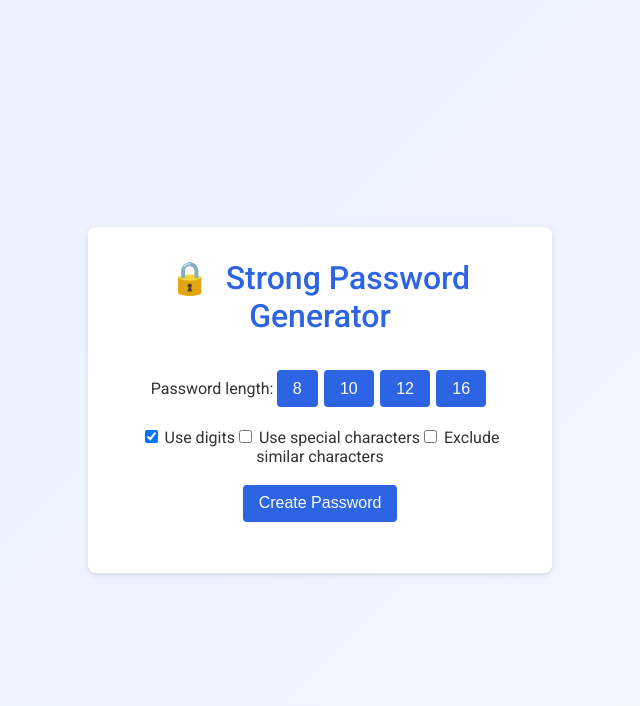
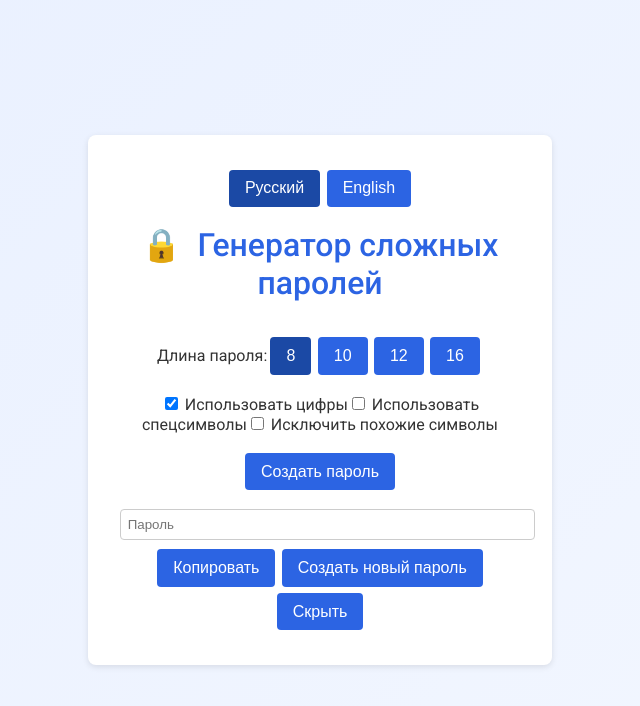
Before and after one commit to mescheryakov1/strongpassword, a website: page public/index.html in a window 1280 px wide. Shown: the whole page, without its empty margins (320-960 px from the left). Drawn offline with nearby package versions, Linux system fonts and the light colour scheme.

Commit message:
Add Russian localization and improve UI

```diff
--- a/public/app.js
+++ b/public/app.js
@@ -10,8 +10,46 @@ createApp({
       password: '',
       masked: false,
       countdown: 0,
-      timer: null
+      timer: null,
+      lang: 'ru',
+      translations: {
+        ru: {
+          title: 'Генератор сложных паролей',
+          length: 'Длина пароля:',
+          useDigits: 'Использовать цифры',
+          useSpecial: 'Использовать спецсимволы',
+          excludeSimilar: 'Исключить похожие символы',
+          create: 'Создать пароль',
+          createNew: 'Создать новый пароль',
+          copy: 'Копировать',
+          show: 'Показать',
+          hide: 'Скрыть',
+          visible: 'Виден ещё',
+          seconds: 'сек.',
+          placeholder: 'Пароль'
+        },
+        en: {
+          title: 'Strong Password Generator',
+          length: 'Password length:',
+          useDigits: 'Use digits',
+          useSpecial: 'Use special characters',
+          excludeSimilar: 'Exclude similar characters',
+          create: 'Create Password',
+          createNew: 'Create New Password',
+          copy: 'Copy',
+          show: 'Show',
+          hide: 'Hide',
+          visible: 'Visible for',
+          seconds: 'seconds',
+          placeholder: 'Password'
+        }
+      }
     };
+  },
+  computed: {
+    t() {
+      return this.translations[this.lang];
+    }
   },
   methods: {
     setLength(len) {
@@ -22,7 +60,7 @@ createApp({
       const similar = /[ilLIoO0]/g;
       let chars = letters + letters.toUpperCase();
       if (this.useDigits) chars += '0123456789';
-      if (this.useSpecial) chars += '!@#$%^&*()_+-=[]{}|;:,.<>?';
+      if (this.useSpecial) chars += '!@#$^&*()_+-=[]{}|<>?';
       if (this.excludeSimilar) chars = chars.replace(similar, '');
       let result = '';
       for (let i = 0; i < this.length; i++) {
--- a/public/index.html
+++ b/public/index.html
@@ -1,36 +1,40 @@
 <!DOCTYPE html>
-<html lang="en">
+<html lang="ru">
 <head>
   <meta charset="UTF-8">
-  <title>Strong Password Generator</title>
+  <title>Генератор сложных паролей</title>
   <link rel="stylesheet" href="styles.css">
   <link href="https://fonts.googleapis.com/css2?family=Roboto:wght@400;500;700&display=swap" rel="stylesheet">
   <script src="https://cdn.jsdelivr.net/npm/vue@3/dist/vue.global.prod.js"></script>
 </head>
 <body>
   <div id="app" class="container">
-    <h1><span class="lock">🔒</span> Strong Password Generator</h1>
+    <div class="locale">
+      <button @click="lang='ru'" :class="{active: lang==='ru'}">Русский</button>
+      <button @click="lang='en'" :class="{active: lang==='en'}">English</button>
+    </div>
+    <h1><span class="lock">🔒</span> {{ t.title }}</h1>
     <div class="length">
-      <label>Password length:</label>
-      <button @click="setLength(8)">8</button>
-      <button @click="setLength(10)">10</button>
-      <button @click="setLength(12)">12</button>
-      <button @click="setLength(16)">16</button>
+      <label>{{ t.length }}</label>
+      <button @click="setLength(8)" :class="{active: length===8}">8</button>
+      <button @click="setLength(10)" :class="{active: length===10}">10</button>
+      <button @click="setLength(12)" :class="{active: length===12}">12</button>
+      <button @click="setLength(16)" :class="{active: length===16}">16</button>
     </div>
     <div class="options">
-      <label><input type="checkbox" v-model="useDigits"> Use digits</label>
-      <label><input type="checkbox" v-model="useSpecial"> Use special characters</label>
-      <label><input type="checkbox" v-model="excludeSimilar"> Exclude similar characters</label>
+      <label><input type="checkbox" v-model="useDigits"> {{ t.useDigits }}</label>
+      <label><input type="checkbox" v-model="useSpecial"> {{ t.useSpecial }}</label>
+      <label><input type="checkbox" v-model="excludeSimilar"> {{ t.excludeSimilar }}</label>
     </div>
     <div class="actions">
-      <button @click="generatePassword">Create Password</button>
+      <button @click="generatePassword">{{ t.create }}</button>
     </div>
-    <div v-if="password" class="result">
-      <input :type="masked ? 'password' : 'text'" v-model="password" readonly>
-      <button @click="copyPassword">Copy</button>
-      <button @click="generatePassword">Create New Password</button>
-      <button @click="toggleMask">{{ masked ? 'Show' : 'Hide' }}</button>
-      <div v-if="countdown > 0" class="timer">Visible for {{ countdown }} seconds</div>
+    <div class="result">
+      <input :type="masked ? 'password' : 'text'" v-model="password" readonly :placeholder="t.placeholder"/>
+      <button @click="copyPassword">{{ t.copy }}</button>
+      <button @click="generatePassword">{{ t.createNew }}</button>
+      <button @click="toggleMask">{{ masked ? t.show : t.hide }}</button>
+      <div v-if="countdown > 0" class="timer">{{ t.visible }} {{ countdown }} {{ t.seconds }}</div>
     </div>
   </div>
   <script src="app.js"></script>
--- a/public/styles.css
+++ b/public/styles.css
@@ -36,6 +36,10 @@ h1 {
   margin-bottom: 1em;
 }
 
+.locale {
+  margin-bottom: 1em;
+}
+
 button {
   background: #2c64e3;
   color: #fff;
@@ -51,6 +55,10 @@ button:hover {
   background: #2456c0;
 }
 
+button.active {
+  background: #1b49a5;
+}
+
 .result input {
   width: 100%;
   padding: 0.5em;
```
